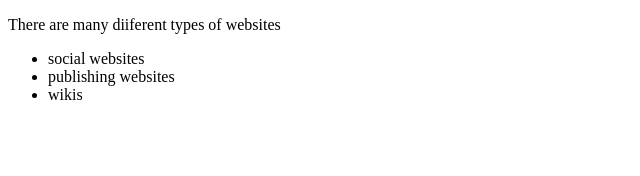
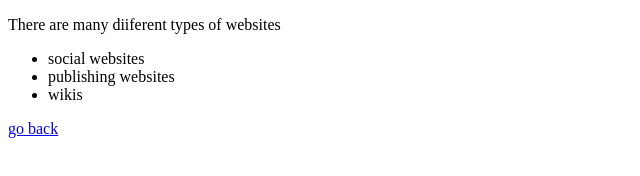
Before and after one commit to bida23-105/Helloworld, a plain HTML site: page activity1.html in a window 1280 px wide. Shown: the full height of the page, 0-640 px from the left. Drawn offline with Linux system fonts and the light colour scheme.

Commit message:
Update activity1.html

```diff
--- a/activity1.html
+++ b/activity1.html
@@ -10,6 +10,6 @@
     <li>publishing websites</li>
     <li>wikis</li>
      </ul>
-    <a href="     "
+    <a href=" index.html">go back</a>
   </BODY>
 </HTML>
```
